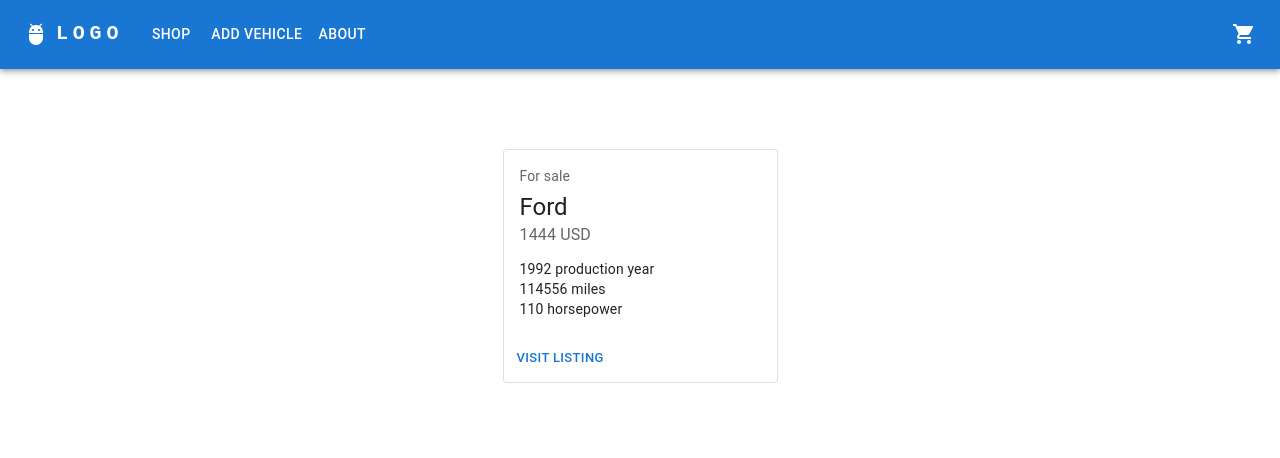
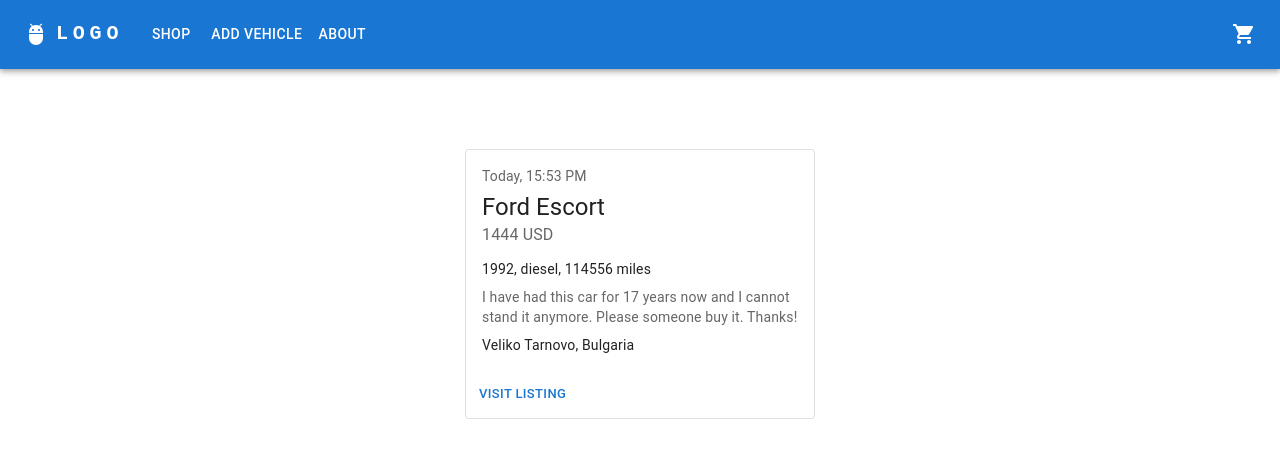
Before and after one commit to kosuo9909/store-project, a React (Create React App) app: page /shop in a window 1280 px wide. Shown: the top 458 px of the page. Built offline with nearby package versions, Linux system fonts and the light colour scheme.

Commit message:
basic card structure

```diff
--- a/src/components/Shop.tsx
+++ b/src/components/Shop.tsx
@@ -8,11 +8,17 @@
 import SingleListing from './SingleListing';
 
 const storage = {
-  brand: 'Ford',
+  brand: 'Ford Escort',
   price: 1444,
   year: 1992,
   bhp: 110,
   miles: 114556,
+  fuel: 'diesel',
+  city: 'Veliko Tarnovo',
+  country: 'Bulgaria',
+  datePosted: 'Today, 15:53 PM',
+  description:
+    'I have had this car for 17 years now and I cannot stand it anymore. Please someone buy it. Thanks!',
 };
 
 export default function Shop() {
--- a/src/components/SingleListing.tsx
+++ b/src/components/SingleListing.tsx
@@ -7,17 +7,22 @@
 import Typography from '@mui/material/Typography';
 
 interface DetailsType {
+  datePosted: string;
   brand: string;
   price: number;
   year: number;
   bhp: number;
   miles: number;
+  fuel: string;
+  description: string;
+  city: string;
+  country: string;
 }
 
 export default function SingleListing({ details }: { details: DetailsType }) {
   return (
     <div className='test'>
-      <Box sx={{ minWidth: 275 }}>
+      <Box sx={{ minWidth: 275, maxWidth: 350 }}>
         <Card variant='outlined'>
           <CardContent>
             <Typography
@@ -25,7 +30,7 @@
               color='text.secondary'
               gutterBottom
             >
-              For sale
+              {details.datePosted}
             </Typography>
             <Typography variant='h5' component='div'>
               {details.brand}
@@ -33,11 +38,15 @@
             <Typography sx={{ mb: 1.5 }} color='text.secondary'>
               {details.price} USD
             </Typography>
-            <Typography variant='body2'>
-              {details.year} production year
+            <Typography variant='body2' sx={{ marginBottom: 1 }}>
+              {details.year}, {details.fuel}, {details.miles} miles
             </Typography>
-            <Typography variant='body2'>{details.miles} miles</Typography>
-            <Typography variant='body2'>{details.bhp} horsepower</Typography>
+            <Typography variant='body2' color='text.secondary'>
+              {details.description}
+            </Typography>
+            <Typography variant='body2' sx={{ marginTop: 1 }}>
+              {details.city}, {details.country}
+            </Typography>
           </CardContent>
           <CardActions>
             <Button size='small'>Visit listing</Button>
```
